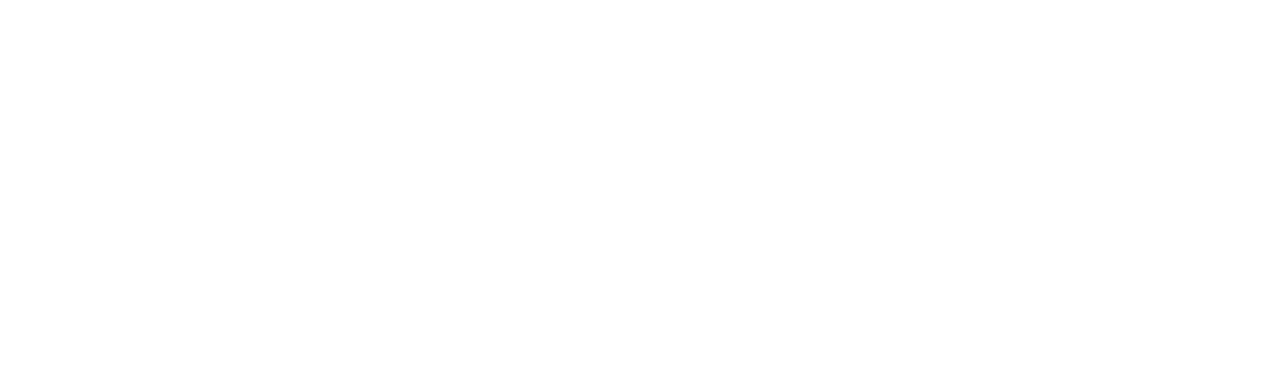
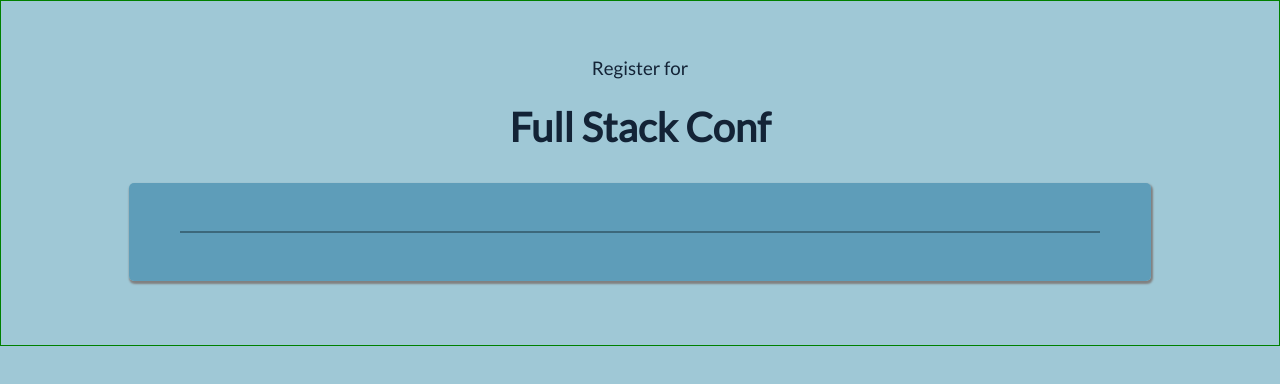
Before and after one commit to Marina8989/registerFormJS, a plain HTML site: page index.html in a window 1280 px wide. Drawn offline with Linux system fonts and the light colour scheme.

Commit message:
register form js

```diff
--- a/index.html
+++ b/index.html
@@ -4,9 +4,21 @@
     <meta charset="UTF-8">
     <meta http-equiv="X-UA-Compatible" content="IE=edge">
     <meta name="viewport" content="width=device-width, initial-scale=1.0">
-    <title>Document</title>
+    <link rel="preconnect" href="https://fonts.googleapis.com">
+    <link rel="preconnect" href="https://fonts.gstatic.com" crossorigin>
+    <link href="https://fonts.googleapis.com/css2?family=Lato&display=swap" rel="stylesheet">
+    <link rel="stylesheet" href="main.css">
+    <title>Register Form</title>
 </head>
 <body>
+    <div class="container">
+      <h3>Register for</h3>
+      <h1>Full Stack Conf</h1>
+       <div class="form">
+           <div class="hrLine"></div>
+       </div>
+    </div>
 
+    <script src="main.js"></script>
 </body>
 </html>
--- a/main.css
+++ b/main.css
@@ -0,0 +1,39 @@
+*{
+    margin: 0;
+    padding: 0;
+    box-sizing: border-box;
+}
+body{
+    font-family: 'Lato', sans-serif;
+    background: rgb(159, 200, 214);
+}
+.container{
+    margin: auto;
+    text-align: center;
+    padding: 2rem 0;
+    border: 1px solid green;
+}
+.container h3{
+    padding: 1.5rem 0;
+    font-weight: 200;
+    color: rgb(19, 35, 54);
+}
+.container h1{
+    color: rgb(19, 35, 54);
+    font-size: 40px;
+    font-weight: bold;
+}
+.form{
+    margin: 2rem auto;
+    width: 80%;
+    padding: 2rem 0;
+    background: rgba(86, 152, 182, 0.877);
+    box-shadow: 1px 2px 2px 1px grey;
+    border-radius: 5px;
+}
+.form .hrLine{
+    height: 2px;
+    width: 90%;
+    margin: 1rem auto;
+    background:rgba(38, 70, 83, 0.596);
+}
```
